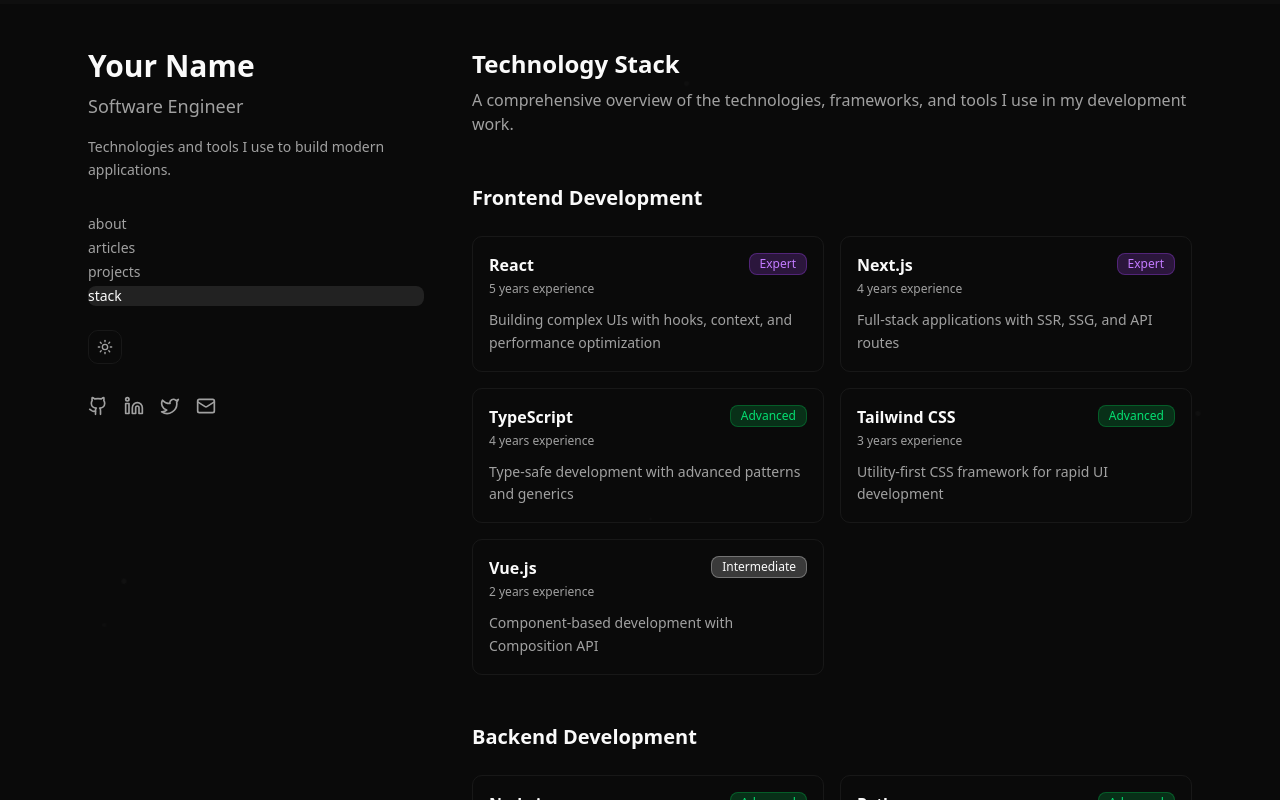
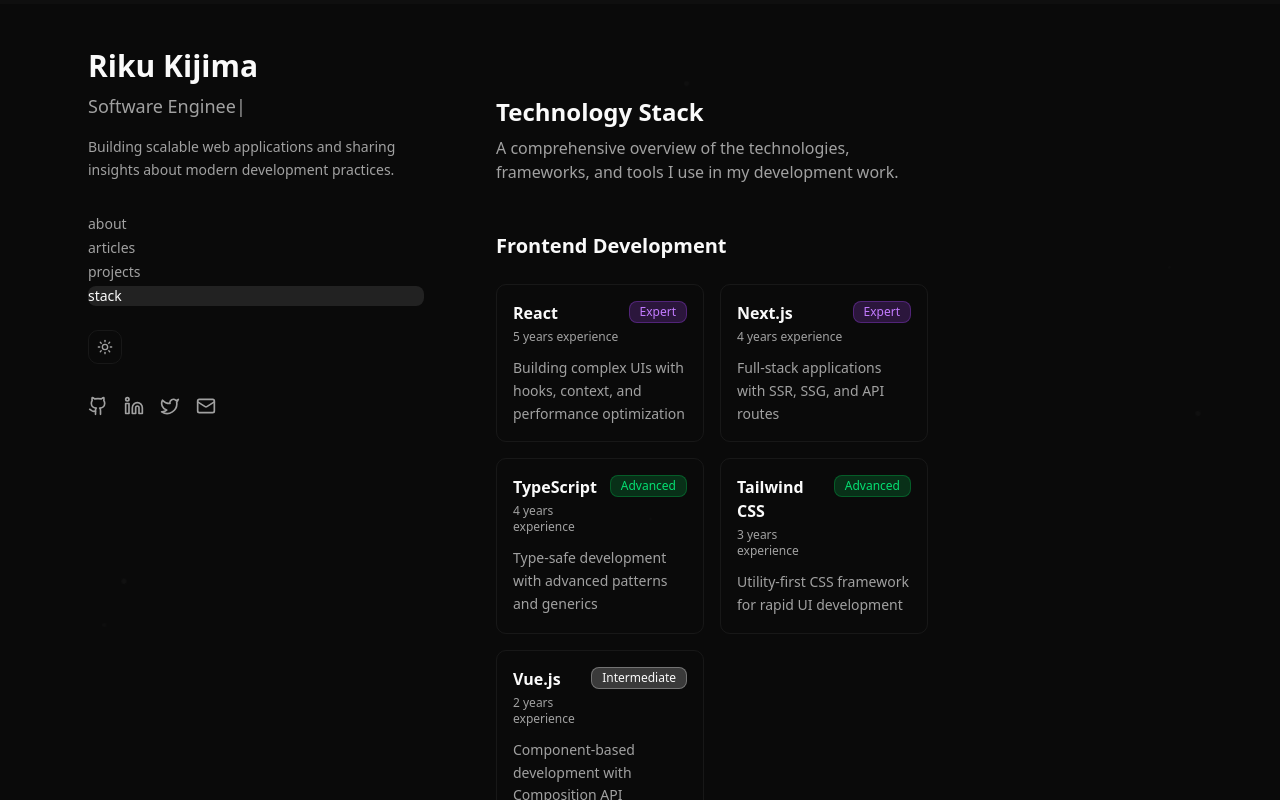
Before and after one commit to kijima-riku/bits-and-bytes, a Next.js app: page /stack in a window 1280 px wide. Shown: the top 800 px of the page. Built offline with nearby package versions, Linux system fonts and the light colour scheme.

Commit message:
feature: unify sidebar component

```diff
--- a/src/app/articles/[slug]/page.tsx
+++ b/src/app/articles/[slug]/page.tsx
@@ -1,14 +1,11 @@
 import { notFound } from "next/navigation"
-import Link from "next/link"
-import { ArrowLeft } from "lucide-react"
 import { formatDistanceToNow } from "date-fns"
-import { Navigation } from "@/components/navigation"
-import { SocialLinks } from "@/components/social-links"
 import { TechBadge } from "@/components/tech-badge"
 import { StructuredData } from "@/components/structured-data"
 import { getArticleBySlug, getArticleContent, getArticles } from "@/lib/articles"
 import { generateSEO } from "@/lib/seo"
 import { generateArticleStructuredData } from "@/lib/structured-data"
+import {TwoColumnLayout} from "@/components/two-column-layout";
 
 interface ArticlePageProps {
     params: {
@@ -71,35 +68,10 @@
     return (
         <>
             <StructuredData data={generateArticleStructuredData(article)} />
-
+            <TwoColumnLayout>
             <div className="min-h-screen bg-background">
                 <div className="max-w-6xl mx-auto px-6 py-12">
                     <div className="grid grid-cols-1 lg:grid-cols-3 gap-12">
-                        {/* Left sidebar */}
-                        <div className="lg:col-span-1">
-                            <div className="sticky top-12">
-                                <div className="space-y-8">
-                                    <div>
-                                        <Link
-                                            href="/articles"
-                                            className="inline-flex items-center text-sm text-muted-foreground hover:text-foreground transition-colors duration-200 mb-6"
-                                        >
-                                            <ArrowLeft className="h-4 w-4 mr-2" />
-                                            Back to articles
-                                        </Link>
-
-                                        <h1 className="text-3xl font-bold text-foreground mb-2">Your Name</h1>
-                                        <p className="text-lg text-muted-foreground mb-4">Software Engineer</p>
-                                    </div>
-
-                                    <Navigation />
-
-                                    <SocialLinks />
-                                </div>
-                            </div>
-                        </div>
-
-                        {/* Main content */}
                         <div className="lg:col-span-2">
                             <article className="space-y-8">
                                 <header className="space-y-4">
@@ -132,6 +104,7 @@
                     </div>
                 </div>
             </div>
+            </TwoColumnLayout>
         </>
     )
 }
--- a/src/app/articles/page.tsx
+++ b/src/app/articles/page.tsx
@@ -1,7 +1,6 @@
-import { Navigation } from "@/components/navigation"
-import { SocialLinks } from "@/components/social-links"
 import { ArticleCard } from "@/components/article-card"
 import { getArticles } from "@/lib/articles"
+import {TwoColumnLayout} from "@/components/two-column-layout";
 
 export const metadata = {
     title: "Articles | Tech Blog",
@@ -12,29 +11,9 @@
     const articles = getArticles()
 
     return (
+        <TwoColumnLayout>
         <div className="min-h-screen bg-background">
             <div className="max-w-6xl mx-auto px-6 py-12">
-                <div className="grid grid-cols-1 lg:grid-cols-3 gap-12">
-                    {/* Left sidebar */}
-                    <div className="lg:col-span-1">
-                        <div className="sticky top-12">
-                            <div className="space-y-8">
-                                <div>
-                                    <h1 className="text-3xl font-bold text-foreground mb-2">Your Name</h1>
-                                    <p className="text-lg text-muted-foreground mb-4">Software Engineer</p>
-                                    <p className="text-sm text-muted-foreground leading-relaxed">
-                                        Technical insights and development practices.
-                                    </p>
-                                </div>
-
-                                <Navigation />
-
-                                <SocialLinks />
-                            </div>
-                        </div>
-                    </div>
-
-                    {/* Main content */}
                     <div className="lg:col-span-2">
                         <div className="space-y-8">
                             <div>
@@ -53,6 +32,6 @@
                     </div>
                 </div>
             </div>
-        </div>
+        </TwoColumnLayout>
     )
 }
--- a/src/app/page.tsx
+++ b/src/app/page.tsx
@@ -1,37 +1,12 @@
-import { Navigation } from "@/components/navigation"
-import { SocialLinks } from "@/components/social-links"
 import { TechBadge } from "@/components/tech-badge"
-import { AnimatedText } from "@/components/animated-text"
+import {TwoColumnLayout} from "@/components/two-column-layout";
 
 export default function HomePage() {
     return (
+        <TwoColumnLayout>
         <div className="min-h-screen bg-background">
             <div className="max-w-6xl mx-auto px-6 py-12">
                 <div className="grid grid-cols-1 lg:grid-cols-3 gap-12">
-                    {/* Left sidebar */}
-                    <div className="lg:col-span-1">
-                        <div className="sticky top-12">
-                            <div className="space-y-8">
-                                <div>
-                                    <h1 className="text-3xl font-bold text-foreground mb-2">
-                                        <AnimatedText text="Your Name" />
-                                    </h1>
-                                    <p className="text-lg text-muted-foreground mb-4">
-                                        <AnimatedText text="Software Engineer" delay={1000} />
-                                    </p>
-                                    <p className="text-sm text-muted-foreground leading-relaxed">
-                                        Building scalable web applications and sharing insights about modern development practices.
-                                    </p>
-                                </div>
-
-                                <Navigation />
-
-                                <SocialLinks />
-                            </div>
-                        </div>
-                    </div>
-
-                    {/* Main content */}
                     <div className="lg:col-span-2">
                         <div className="space-y-8">
                             <section className="group">
@@ -81,5 +56,6 @@
                 </div>
             </div>
         </div>
+        </TwoColumnLayout>
     )
 }
--- a/src/app/projects/page.tsx
+++ b/src/app/projects/page.tsx
@@ -1,7 +1,6 @@
-import { Navigation } from "@/components/navigation"
-import { SocialLinks } from "@/components/social-links"
 import { ProjectCard } from "@/components/project-card"
 import { getProjects, getFeaturedProjects } from "@/lib/projects"
+import {TwoColumnLayout} from "@/components/two-column-layout";
 
 export const metadata = {
     title: "Projects | Tech Blog",
@@ -14,29 +13,10 @@
     const otherProjects = allProjects.filter((project) => !project.featured)
 
     return (
+        <TwoColumnLayout>
         <div className="min-h-screen bg-background">
             <div className="max-w-6xl mx-auto px-6 py-12">
                 <div className="grid grid-cols-1 lg:grid-cols-3 gap-12">
-                    {/* Left sidebar */}
-                    <div className="lg:col-span-1">
-                        <div className="sticky top-12">
-                            <div className="space-y-8">
-                                <div>
-                                    <h1 className="text-3xl font-bold text-foreground mb-2">Your Name</h1>
-                                    <p className="text-lg text-muted-foreground mb-4">Software Engineer</p>
-                                    <p className="text-sm text-muted-foreground leading-relaxed">
-                                        Building scalable applications and exploring new technologies.
-                                    </p>
-                                </div>
-
-                                <Navigation />
-
-                                <SocialLinks />
-                            </div>
-                        </div>
-                    </div>
-
-                    {/* Main content */}
                     <div className="lg:col-span-2">
                         <div className="space-y-12">
                             <div>
@@ -67,5 +47,6 @@
                 </div>
             </div>
         </div>
+        </TwoColumnLayout>
     )
 }
--- a/src/app/stack/page.tsx
+++ b/src/app/stack/page.tsx
@@ -1,7 +1,6 @@
-import { Navigation } from "@/components/navigation"
-import { SocialLinks } from "@/components/social-links"
 import { TechSkill } from "@/components/tech-skill"
 import { getTechStack } from "@/lib/tech-stack"
+import {TwoColumnLayout} from "@/components/two-column-layout";
 
 export const metadata = {
     title: "Tech Stack | Tech Blog",
@@ -12,29 +11,10 @@
     const techStack = getTechStack()
 
     return (
+        <TwoColumnLayout>
         <div className="min-h-screen bg-background">
             <div className="max-w-6xl mx-auto px-6 py-12">
                 <div className="grid grid-cols-1 lg:grid-cols-3 gap-12">
-                    {/* Left sidebar */}
-                    <div className="lg:col-span-1">
-                        <div className="sticky top-12">
-                            <div className="space-y-8">
-                                <div>
-                                    <h1 className="text-3xl font-bold text-foreground mb-2">Your Name</h1>
-                                    <p className="text-lg text-muted-foreground mb-4">Software Engineer</p>
-                                    <p className="text-sm text-muted-foreground leading-relaxed">
-                                        Technologies and tools I use to build modern applications.
-                                    </p>
-                                </div>
-
-                                <Navigation />
-
-                                <SocialLinks />
-                            </div>
-                        </div>
-                    </div>
-
-                    {/* Main content */}
                     <div className="lg:col-span-2">
                         <div className="space-y-12">
                             <div>
@@ -59,5 +39,6 @@
                 </div>
             </div>
         </div>
+        </TwoColumnLayout>
     )
 }
--- /dev/null
+++ b/src/components/sidebar.tsx
@@ -0,0 +1,24 @@
+import { AnimatedText } from "@/components/animated-text"
+import { Navigation } from "@/components/navigation"
+import { SocialLinks } from "@/components/social-links"
+
+export function Sidebar() {
+    return (
+        <div className="space-y-8">
+            <div>
+                <h1 className="text-3xl font-bold text-foreground mb-2">
+                    <AnimatedText text="Riku Kijima" />
+                </h1>
+                <p className="text-lg text-muted-foreground mb-4">
+                    <AnimatedText text="Software Engineer" delay={300} />
+                </p>
+                <p className="text-sm text-muted-foreground leading-relaxed">
+                    Building scalable web applications and sharing insights about modern development practices.
+                </p>
+            </div>
+
+            <Navigation />
+            <SocialLinks />
+        </div>
+    )
+}
--- /dev/null
+++ b/src/components/two-column-layout.tsx
@@ -0,0 +1,19 @@
+import type { ReactNode } from "react"
+import { Sidebar } from "@/components/sidebar"
+
+export function TwoColumnLayout({ children }: { children: ReactNode }) {
+    return (
+        <div className="min-h-screen bg-background">
+            <div className="max-w-6xl mx-auto px-6 py-12">
+                <div className="grid grid-cols-1 lg:grid-cols-3 gap-12">
+                    <aside className="lg:col-span-1">
+                        <div className="sticky top-12">
+                            <Sidebar />
+                        </div>
+                    </aside>
+                    <main className="lg:col-span-2">{children}</main>
+                </div>
+            </div>
+        </div>
+    )
+}
```
